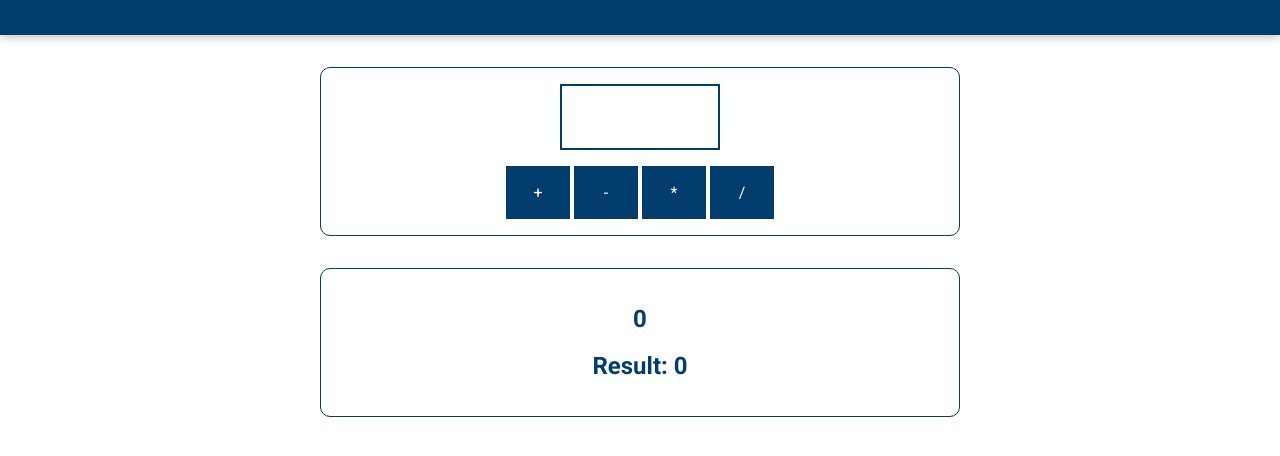
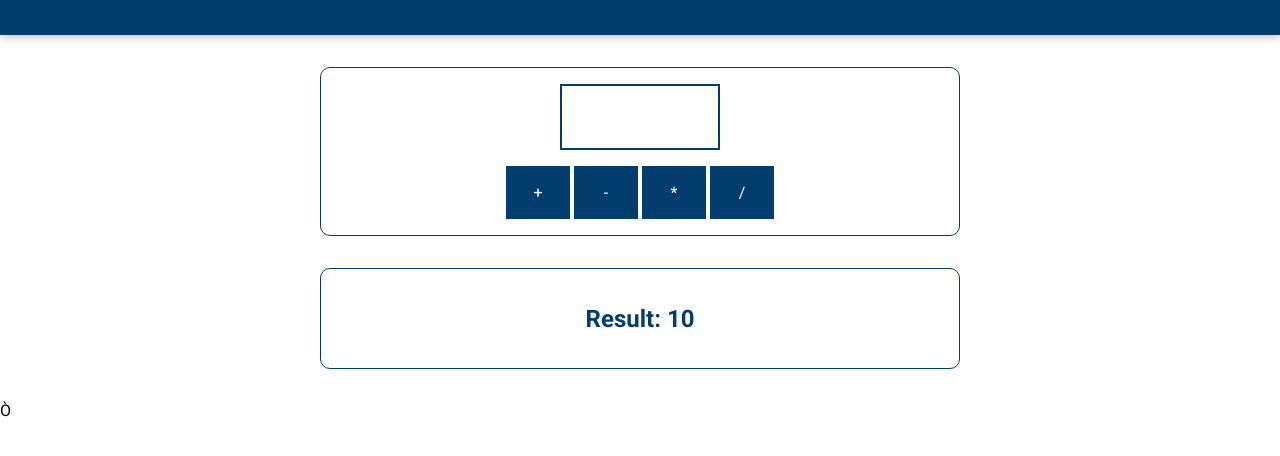
Before and after one commit to rgobert/learningJS, a plain HTML site: page index.html in a window 1280 px wide. Shown: the part 78-534 px from the top of the page. Drawn offline with Linux system fonts and the light colour scheme.

Commit message:
basic play with operators

```diff
--- a/assets/scripts/app.js
+++ b/assets/scripts/app.js
@@ -1 +1,7 @@
 let currentResult = 0;
+
+currentResult = currentResult + 10;
+
+outputResult(currentResult, '');
+
+alert(30);
--- a/index.html
+++ b/index.html
@@ -29,7 +29,7 @@
       <h2 id="current-calculation">0</h2>
       <h2>Result: <span id="current-result">0</span></h2>
     </section>
+    <script src="assets/scripts/vendor.js"></script>Ò
     <script src="assets/scripts/app.js"></script>
-    <script src="assets/scripts/vendor.js"></script>
   </body>
 </html>
```
